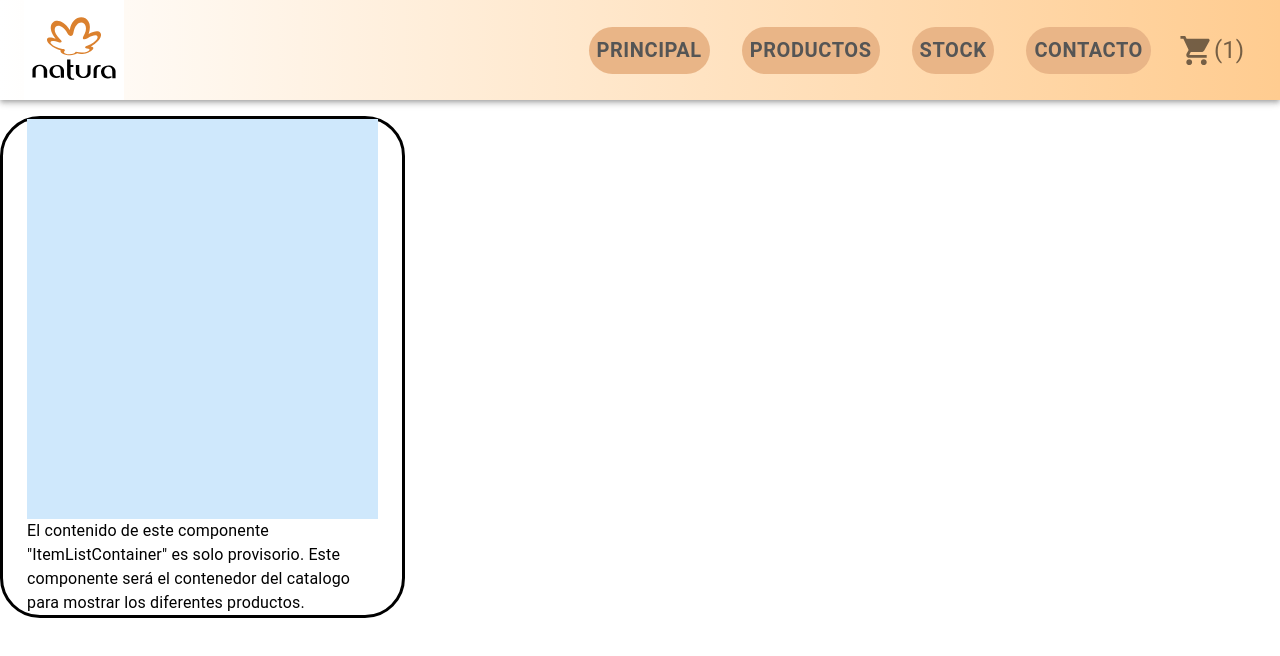
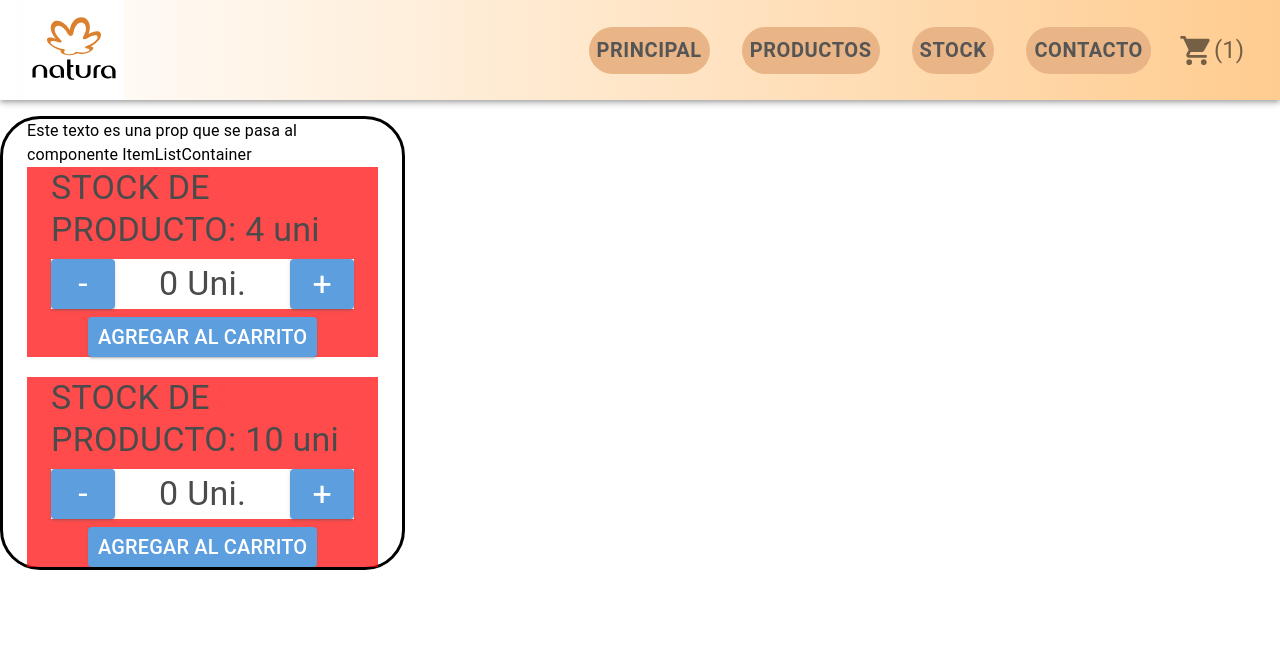
Before and after one commit to borischoque/BC_App1_React, a React (Create React App) app: page / in a window 1280 px wide. Shown: the top 656 px of the page. Built offline with nearby package versions, Linux system fonts and the light colour scheme.

Commit message:
Desafio 04. Se crea compo ItemCount y se defines los estados y props correspondientes. Se incluye por esta vez, dentro del componente ItemListcontainer

```diff
--- a/src/App.js
+++ b/src/App.js
@@ -3,10 +3,12 @@ import NavBar from "./components/NavBar/NavBar";
 
 
 function App() {
+
+  const propItemlistContainer = 'Este texto es una prop que se pasa al componente ItemListContainer'
   return (
     <>
       <NavBar />
-      <ItemListContainer />
+      <ItemListContainer message={propItemlistContainer} />
     </>
   );
 }
--- /dev/null
+++ b/src/components/ItemCount/ItemCount.jsx
@@ -0,0 +1,64 @@
+import React, {useState} from 'react';
+import Typography from '@mui/material/Typography';
+import Box from '@mui/material/Box';
+import Container from '@mui/material/Container';
+import Button from '@mui/material/Button';
+
+const ItemCount = ({stock,initial,onAdd}) => {
+
+    // Seteo de estados
+    const [initialValue, SetinitialValue] = useState(initial);
+    const [stockValue, SetstockValue] = useState(stock);
+
+    // Funciones Auxiliares
+    // Función para aumentar la cantidad de compra
+    const addCant = () =>{
+        if(stockValue > 0){
+
+            SetinitialValue(initialValue + 1);
+            SetstockValue(stockValue - 1);
+        };
+    };
+
+    // Función para disminuir la cantidad de compra
+    const lessCant = () => {
+        if(initialValue > 0){
+            SetinitialValue(initialValue - 1);
+            SetstockValue(stockValue + 1);
+        }
+    }
+
+    return (
+
+        <Container sx={{backgroundColor: 'red', opacity:0.7,}}>
+
+            <Typography variant="h4">
+            {`STOCK DE PRODUCTO: ${stockValue} uni`}
+            </Typography>
+            <Box sx={{mt:1, display:'flex', justifyContent: 'space-between', alignItems: 'center', backgroundColor: 'white',}}>
+                <Button onClick={ () => {lessCant()}} size="small" variant="contained">
+                    <Typography variant="h4">
+                        -
+                    </Typography>
+                </Button>
+                <Typography variant="h4">
+                    {`${initialValue} Uni.`}
+                </Typography>
+                <Button onClick={ () => {addCant()}} size="small" variant="contained">
+                    <Typography variant="h4">
+                        +
+                    </Typography>
+                </Button>
+            </Box>
+            <Box sx={{mt:1, display:'flex', alignItems: 'center',justifyContent: 'center'}}>
+                <Button onClick={ () =>{ onAdd(initialValue) }} size="small" variant="contained">
+                        <Typography variant="h6">
+                            Agregar al carrito
+                        </Typography>
+                </Button>
+            </Box>
+        </Container>
+    )
+}
+
+export default ItemCount
--- a/src/components/ItemListContainer/ItemListContainer.jsx
+++ b/src/components/ItemListContainer/ItemListContainer.jsx
@@ -3,17 +3,24 @@ import Typography from '@mui/material/Typography';
 import Grid from '@mui/material/Grid';
 import Box from '@mui/material/Box';
 import Container from '@mui/material/Container';
+import ItemCount from '../ItemCount/ItemCount';
 
-const ItemListContainer = () => {
+const ItemListContainer = ({message}) => {
+
+  const onAdd = (value) => {
+    console.log(`Se envia al carrito el valor ${value} Unidades para realizar la compra.`);
+  }
+
   return (
     <Grid container spacing={4}>
           <Grid item xs={12} sm={4}>
             <Container sx={{ my: 2, borderRadius:10, borderStyle:'solid',}}>
-                <Box sx={{ bgcolor: '#cfe8fc', height: '50vh' }} />
                 <Typography>
-                    El contenido de este componente "ItemListContainer" es solo provisorio.
-                    Este componente será el contenedor del catalogo para mostrar los diferentes productos.
+                  {message}
                 </Typography>
+                <ItemCount stock={4} initial={0} onAdd={onAdd} />
+                <br />
+                <ItemCount stock={10} initial={0} onAdd={onAdd} />
             </Container>
           </Grid>
       </Grid>
```
